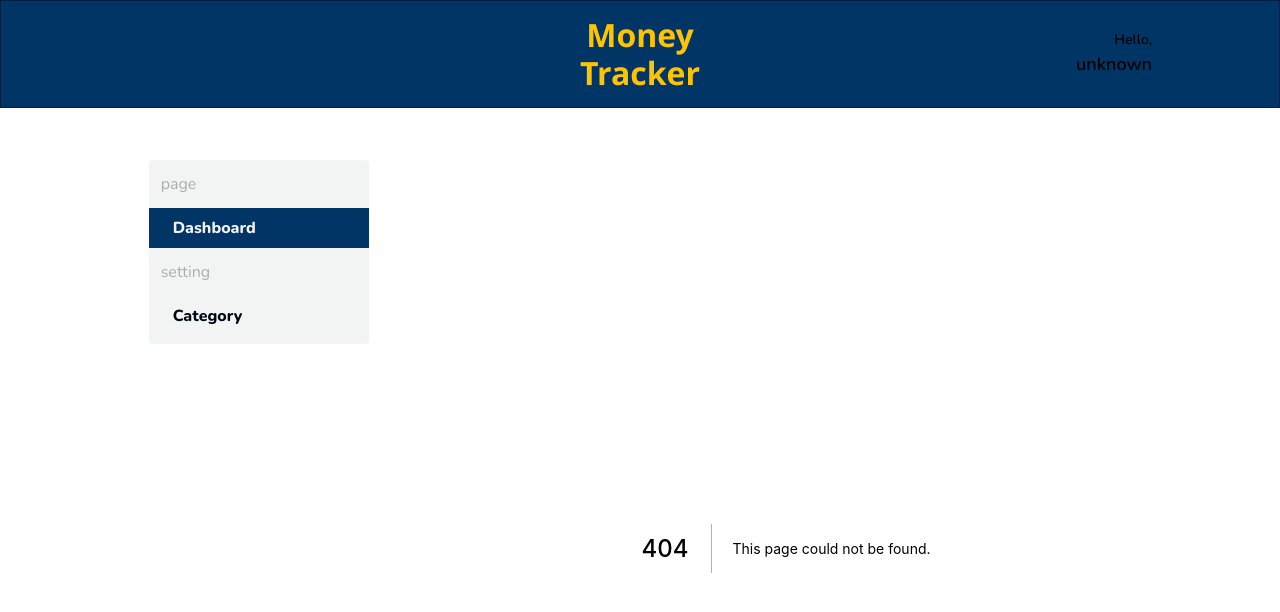
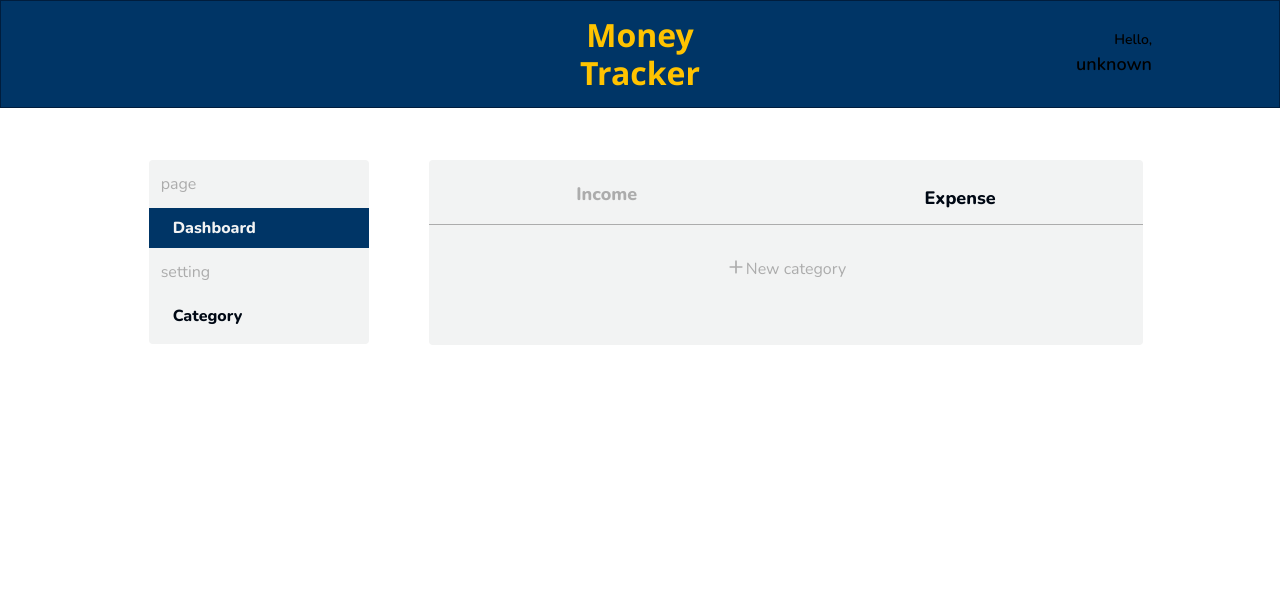
Before and after one commit to WannapornJ/money-tracker, a Next.js app: page /category in a window 1280 px wide. Before the commit this address had no page. Shown: the top 612 px of the page. Built offline with nearby package versions, Linux system fonts and the light colour scheme; a web font is replaced by a local one.

Commit message:
feat: static category

```diff
--- /dev/null
+++ b/pages/category.jsx
@@ -0,0 +1,147 @@
+import Head from 'next/head';
+import React, { useState } from 'react'
+import { CgTrashEmpty, CgPen, CgMathPlus } from 'react-icons/cg'
+import StyledInput from './components/input';
+
+export default function Category(props) {
+  const [data, setData] = useState([])
+  const [type, setType] = useState('expense')
+  const [category, setCategory] = useState({ type: '', name: '' })
+  const [modalVisible, setmodalVisible] = useState(false)
+  const changeType = type => {
+    setData(props.category.filter(cat => cat.type === type))
+    setType(type);
+  }
+  const toggleCategory = () => {
+    setmodalVisible(!modalVisible)
+  }
+  const setCatName = e => {
+    setCategory({ ...category, name: e.target.value })
+  }
+  const setCatType = e => {
+    setCategory({ ...category, type: e.target.value })
+  }
+  const cancel = () => {
+    setmodalVisible(!modalVisible)
+    setCategory({ type: '', name: '' })
+  }
+  const save = () => {
+    setmodalVisible(!modalVisible)
+    setData([...data, { type: category.type, name: category.name }])
+  }
+  return (
+    <div className='w-full'>
+      <Head>
+        <title>setting-category</title>
+      </Head>
+      <section className='relative w-full sm:my-3 sm:mr-3 bg-offWhite rounded text-blue-300 w-5/6 min-h-[185px] min-w-full sm:min-w-[350px] flex flex-col'>
+        <div className='flex justify-around mt-3 border-b-[1px] border-gray-200 p-1 text-lg font-extrabold'>
+          <p
+            className={type === 'income' ? 'text-blue-300 px-3 py-2 rounded cursor-default' : 'text-gray-200 hover:text-blue-100 hover:border-b-2 border-blue-100 px-3 py-1 cursor-pointer'}
+            onClick={() => changeType('income')}
+          >
+            Income
+          </p>
+          <p
+            className={type === 'expense' ? 'text-blue-300 px-3 py-2 rounded cursor-default' : 'text-gray-200 hover:text-blue-100 hover:border-b-2 border-blue-100 px-3 py-1 cursor-pointer'}
+            onClick={() => changeType('expense')}
+          >
+            Expense
+          </p>
+        </div>
+        {
+          data.map((cat) => {
+            return (<div
+              className='z-0 flex justify-between items-center mt-5 py-2 px-10'
+              key={cat.id}
+            >
+              <p>{cat.name}</p>
+              <div className='flex min-w-[80px] justify-evenly items-center text-lg'>
+                <div
+                  className='cursor-pointer w-5 h-5 text-gray-200'
+                  onClick={() => console.log('----- delete -----')}
+                >
+                  <CgTrashEmpty />
+                </div>
+                <div
+                  className='cursor-pointer w-5 h-5'
+                  onClick={toggleCategory}
+                >
+                  <CgPen />
+                </div>
+              </div>
+            </div>)
+          })
+        }
+        <div
+          className='p-8 min-h-[24px]'
+          onClick={toggleCategory}
+        >
+          {modalVisible || <div
+            className='text-gray-200 flex self-center justify-center cursor-pointer'
+            onClick={toggleCategory}
+          >
+            <CgMathPlus className='w-5 h-5' /><p>New category</p>
+          </div>}
+        </div>
+        {
+          modalVisible &&
+          <div className='z-10 fixed inset-1 flex items-center justify-center w-full'>
+            <div className='shadow-[0_0_100vw_100vw_rgba(0,0,0,0.7)] w-6/12 h-[220px] min-w-[340px] bg-offWhite rounded max-w-[600px]'>
+              <p className='pl-5 py-5 border-b-[1px]'>New Category</p>
+              <div className='px-5 flex items-center content-center gap-4 mt-3'>
+                <div className='flex'>
+                  <label className='p-0 text-sm text-gray-200'>type
+                    <select
+                      className='w-full h-11 rounded bg-offWhite border border-gray-200 pl-3 text-blue-300'
+                      onChange={setCatType}
+                      value={category.type}
+                    >
+                      <option></option>
+                      <option value="income">Income</option>
+                      <option value="expense">Expense</option>
+                    </select>
+                  </label>
+                </div>
+                <div className='w-full'>
+                  <StyledInput
+                    title='name'
+                    type='text'
+                    change={setCatName}
+                    value={category.name}
+                  />
+                </div>
+              </div>
+              <div className='px-5 font-semibold flex justify-end gap-x-6 mt-5'>
+                <button
+                  className='border rounded p-2 border-blue-300 hover:bg-red w-3/12'
+                  onClick={cancel}
+                >
+                  cancel
+                </button>
+                <button
+                  className='border rounded p-2 border-blue-300 bg-yellow-200 hover:bg-yellow-100 w-5/12'
+                  onClick={save}
+                >
+                  Save
+                </button>
+              </div>
+            </div>
+          </div>
+        }
+      </section>
+    </div>
+  )
+}
+export const getStaticProps = async () => {
+  return {
+    props: {
+      category: [
+        { id: 1, name: 'Food', type: 'expense' },
+        { id: 2, name: 'Bill', type: 'expense' },
+        { id: 3, name: 'Transportation', type: 'expense' },
+        { id: 4, name: 'Salary', type: 'income' }
+      ]
+    }
+  }
+}
```
